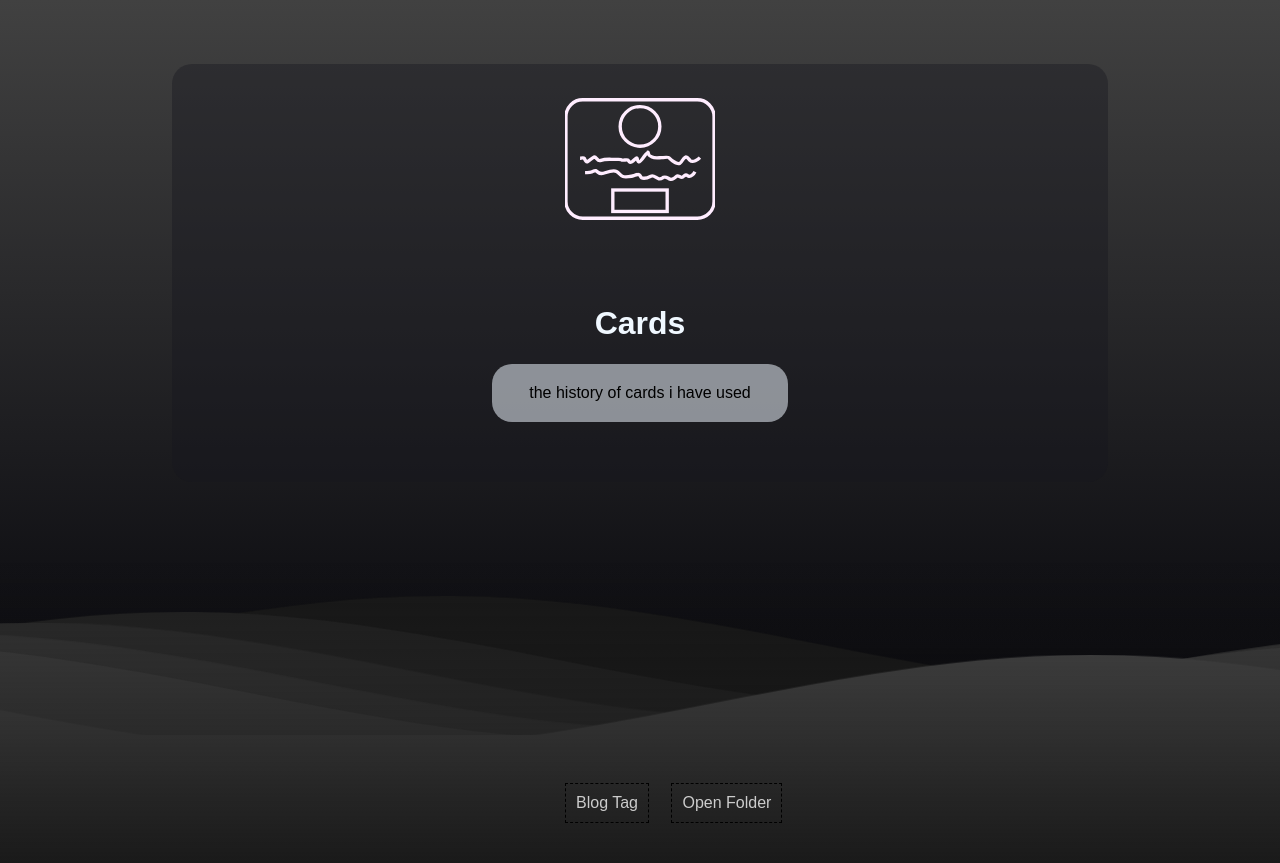
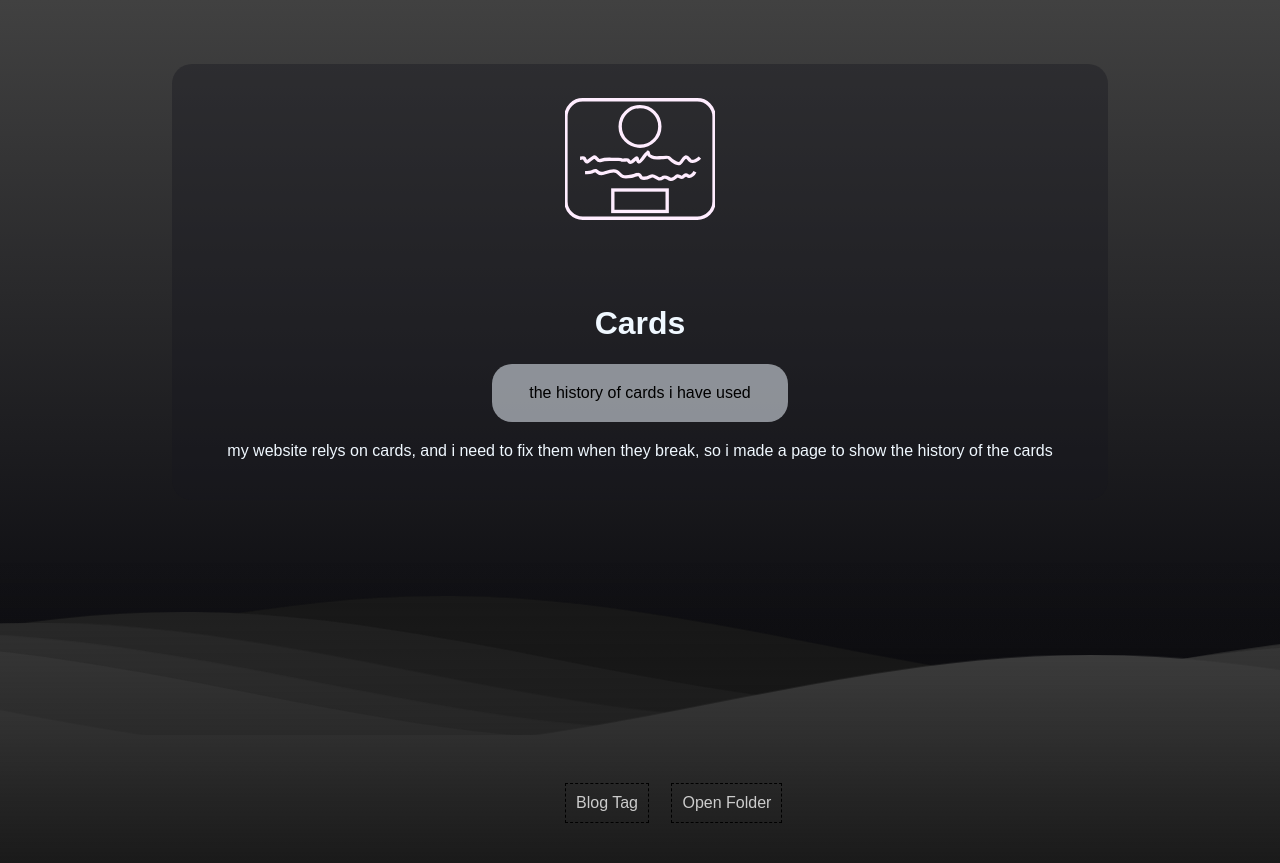
Before and after one commit to loglot/loglot.github.io, a Jekyll site: the page built from _posts/bother/2000-01-01-091Cards.md, in a window 1280 px wide. Shown: the top 863 px of the page. Built offline with Jekyll 4.4.1, drawn with Linux system fonts in a browser that asks for light colours; nearby versions of some CDN libraries.

Commit message:
added actual info to cards

```diff
--- a/_posts/bother/2000-01-01-091Cards.md
+++ b/_posts/bother/2000-01-01-091Cards.md
@@ -18,3 +18,4 @@ svg: >
 context: the history of cards i have used
 blogTag: Website
 ---
+my website relys on cards, and i need to fix them when they break, so i made a page to show the history of the cards
```
